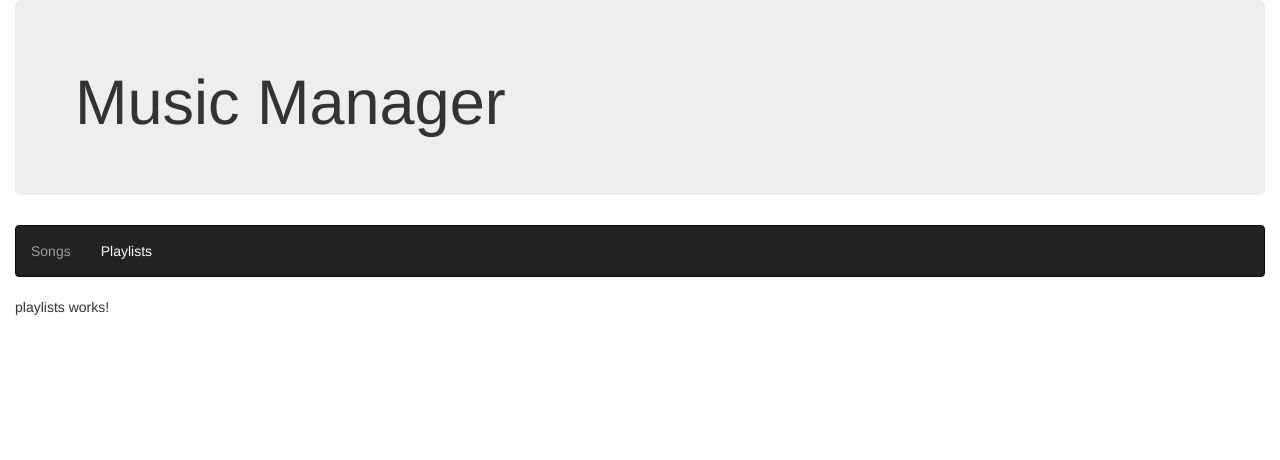
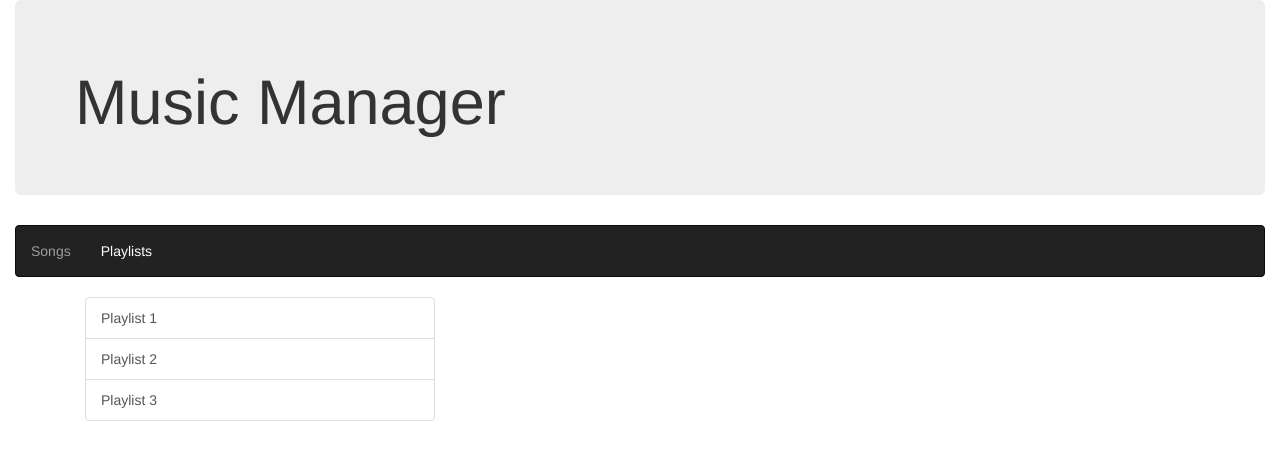
Before and after one commit to moewiz/music-manager, an Angular app: page /playlists in a window 1280 px wide. Shown: the top 460 px of the page. Built offline with nearby package versions, Linux system fonts and the light colour scheme.

Commit message:
- implement playlist component: view. - format code

```diff
--- a/src/app/add-new-song/add-new-song.component.ts
+++ b/src/app/add-new-song/add-new-song.component.ts
@@ -45,7 +45,6 @@ export class AddNewSongComponent implements OnInit {
         });
     } else {
       this.flagEdit = false;
-      this.model = new Song();
     }
 
   }
--- a/src/app/app-routing.component.ts
+++ /dev/null
@@ -1,22 +0,0 @@
-import {NgModule} from '@angular/core';
-import {Routes, RouterModule} from "@angular/router";
-import {songRoutes} from "./songs/song.routes";
-import {playlistRoutes} from "./playlists/playlist.routes";
-
-
-const appRoutes:Routes = [
-  {path: '', redirectTo: '/songs', pathMatch: 'full'},
-  ...songRoutes, // .concat(songRoutes)
-  ...playlistRoutes
-];
-
-@NgModule({
-  imports: [
-    RouterModule.forRoot(appRoutes)
-  ],
-  exports: [
-    RouterModule
-  ]
-})
-export class AppRoutingComponent {
-}
--- /dev/null
+++ b/src/app/app-routing.module.ts
@@ -0,0 +1,22 @@
+import { NgModule } from '@angular/core';
+import { Routes, RouterModule } from "@angular/router";
+import { songRoutes } from "./songs/song.routes";
+import { playlistRoutes } from "./playlists/playlist.routes";
+
+
+const appRoutes: Routes = [
+  {path: '', redirectTo: '/songs', pathMatch: 'full'},
+  ...songRoutes, // .concat(songRoutes)
+  ...playlistRoutes
+];
+
+@NgModule({
+  imports: [
+    RouterModule.forRoot(appRoutes)
+  ],
+  exports: [
+    RouterModule
+  ]
+})
+export class AppRoutingModule {
+}
--- /dev/null
+++ b/src/app/playlists/mock-playlists.ts
@@ -0,0 +1,32 @@
+import { Playlist } from "./playlist";
+import { Song } from '../songs/song';
+
+export const PLAYLISTS: Playlist[] = [
+  new Playlist(
+    {
+      name: 'Playlist 1',
+      songs: [
+        new Song({name: "Hello", artist: "Adele"}),
+        new Song({name: "Heathens", artist: "twenty one pilots"})
+      ]
+    }),
+  new Playlist(
+    {
+      name: 'Playlist 2',
+      songs: [
+        new Song({name: "ABC song", artist: "Thailand"}),
+        new Song({name: "Hello", artist: "Adele"}),
+        new Song({name: "Heathens", artist: "twenty one pilots"}),
+        new Song({name: "Bad things", artist: "Machine Gun Kelly ft. Camila Cabello"})
+      ]
+    }),
+  new Playlist(
+    {
+      name: 'Playlist 3',
+      songs: [
+        new Song({name: "Hello", artist: "Adele"}),
+        new Song({name: "Bad things", artist: "Machine Gun Kelly ft. Camila Cabello"}),
+        new Song({name: "Heathens", artist: "twenty one pilots"})
+      ]
+    }),
+];
--- /dev/null
+++ b/src/app/playlists/playlist.service.ts
@@ -0,0 +1,13 @@
+import { Injectable } from "@angular/core";
+import * as _ from 'lodash';
+import { Playlist } from "./playlist";
+import { PLAYLISTS } from "./mock-playlists";
+
+@Injectable()
+export class PlaylistService {
+
+  getPlaylists(): Promise<Playlist[]> {
+    return Promise.resolve(PLAYLISTS);
+  }
+
+}
--- /dev/null
+++ b/src/app/playlists/playlist.ts
@@ -0,0 +1,9 @@
+import { Song } from "../songs/song";
+export class Playlist {
+  name: string;
+  songs: Song[];
+
+  constructor (values: Object = {}) {
+    Object.assign(this, values);
+  }
+}
--- a/src/app/playlists/playlists.component.html
+++ b/src/app/playlists/playlists.component.html
@@ -1,3 +1,23 @@
-<p>
-  playlists works!
-</p>
+<div class="container">
+  <div class="col-md-4">
+    <div class="list-group">
+      <a *ngFor="let playlist of playlists" class="list-group-item" (click)="onSelect(playlist)">{{ playlist.name }}</a>
+    </div>
+  </div>
+  <div class="col-md-8" *ngIf="havePlaylistSelected()">
+    <table class="table table-cell">
+      <thead>
+      <tr>
+        <th class="col-md-5">Name</th>
+        <th class="col-md-7">Artist</th>
+      </tr>
+      </thead>
+      <tbody>
+      <tr *ngFor="let song of playlistSelected.songs">
+        <td>{{ song.name }}</td>
+        <td>{{ song.artist }}</td>
+      </tr>
+      </tbody>
+    </table>
+  </div>
+</div>
--- a/src/app/playlists/playlists.component.ts
+++ b/src/app/playlists/playlists.component.ts
@@ -1,15 +1,34 @@
 import { Component, OnInit } from '@angular/core';
+import { Playlist } from "./playlist";
+import { PlaylistService } from "./playlist.service";
+import * as _ from 'lodash';
 
 @Component({
   selector: 'app-playlists',
   templateUrl: './playlists.component.html',
-  styleUrls: ['./playlists.component.css']
+  styleUrls: ['./playlists.component.css'],
+  providers: [PlaylistService]
 })
 export class PlaylistsComponent implements OnInit {
+  playlists: Playlist[] = [];
+  playlistSelected: Playlist = new Playlist();
 
-  constructor() { }
+  constructor(private playlistService: PlaylistService) {
+  }
 
   ngOnInit() {
+    this.getPlaylists();
   }
 
+  havePlaylistSelected(): boolean {
+    return _.get(this.playlistSelected, 'name', false);
+  }
+
+  onSelect(playlist: Playlist) {
+    this.playlistSelected = playlist;
+  }
+
+  getPlaylists(): void {
+    this.playlistService.getPlaylists().then((playlists: Playlist[]) => this.playlists = playlists);
+  }
 }
--- a/src/app/songs/song.service.ts
+++ b/src/app/songs/song.service.ts
@@ -1,6 +1,6 @@
-import {Injectable} from '@angular/core';
-import {Song} from './song';
-import {SONGS} from './mock-songs';
+import { Injectable } from '@angular/core';
+import { Song } from './song';
+import { SONGS } from './mock-songs';
 import * as _ from 'lodash';
 
 @Injectable()
--- a/src/app/songs/song.ts
+++ b/src/app/songs/song.ts
@@ -1,7 +1,6 @@
-import {ucs2} from "punycode";
 export class Song {
-  public name: string = '';
-  public artist: string = '';
+  public name: string;
+  public artist: string;
 
   constructor (values: Object = {}) {
     Object.assign(this, values);
```
Also changed, not shown: src/app/app.module.ts (+4 -3 lines), src/app/songs/songs.component.ts (+4 -4 lines).
